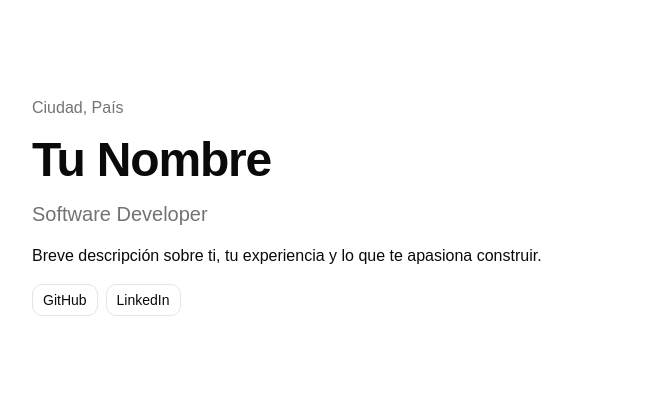
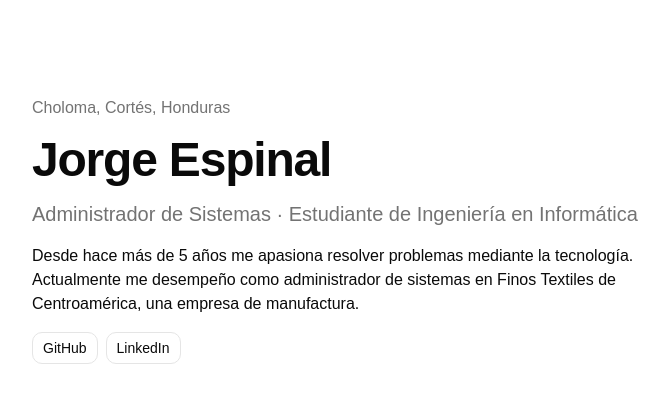
Before and after one commit to jespinal899/portafolio-JorgeEspinal, a React (Vite) app: page / in a window 1280 px wide. Shown: the top 402 px of the page, without its empty margins (112-781 px from the left). Built offline with nearby package versions, Linux system fonts and the light colour scheme.

Commit message:
feat: agrega información personal y experiencia en Finos Textiles

```diff
--- a/src/infrastructure/data/experience.data.ts
+++ b/src/infrastructure/data/experience.data.ts
@@ -1,3 +1,25 @@
 import type { Experience } from '@/core/entities'
 
-export const experienceData: readonly Experience[] = []
+/** Fechas en formato ISO 8601 (`YYYY-MM-DD`). Sin `endDate` = puesto actual. */
+export const experienceData: readonly Experience[] = [
+  {
+    id: 'finos-textiles-sysadmin',
+    company: 'Finos Textiles de Centroamérica',
+    role: 'Administrador de Sistemas',
+    startDate: '2025-07-17',
+    description:
+      'Soporte IT y administración de servidores Windows Server y Ubuntu Server. ' +
+      'Administración de bases de datos SQL Server y elaboración de reportes con Power BI. ' +
+      'Participación en la automatización de procesos mediante el desarrollo de aplicaciones web y móviles.',
+    technologies: [
+      'Windows Server',
+      'Ubuntu Server',
+      'SQL Server',
+      'Power BI',
+      'React',
+      'NestJS',
+      'Node.js',
+      'Flutter',
+    ],
+  },
+]
--- a/src/infrastructure/data/profile.data.ts
+++ b/src/infrastructure/data/profile.data.ts
@@ -1,13 +1,15 @@
 import type { Profile } from '@/core/entities'
 
-// TODO: reemplazar con tu información real.
 export const profileData: Profile = {
-  fullName: 'Tu Nombre',
-  headline: 'Software Developer',
-  summary: 'Breve descripción sobre ti, tu experiencia y lo que te apasiona construir.',
-  location: 'Ciudad, País',
+  fullName: 'Jorge Espinal',
+  headline: 'Administrador de Sistemas · Estudiante de Ingeniería en Informática',
+  summary:
+    'Desde hace más de 5 años me apasiona resolver problemas mediante la tecnología. ' +
+    'Actualmente me desempeño como administrador de sistemas en Finos Textiles de Centroamérica, ' +
+    'una empresa de manufactura.',
+  location: 'Choloma, Cortés, Honduras',
   socialLinks: [
-    { platform: 'github', label: 'GitHub', url: 'https://github.com/' },
-    { platform: 'linkedin', label: 'LinkedIn', url: 'https://www.linkedin.com/' },
+    { platform: 'github', label: 'GitHub', url: 'https://github.com/jespinal899' },
+    { platform: 'linkedin', label: 'LinkedIn', url: 'https://www.linkedin.com/in/jorgeespinal/' },
   ],
 }
```
